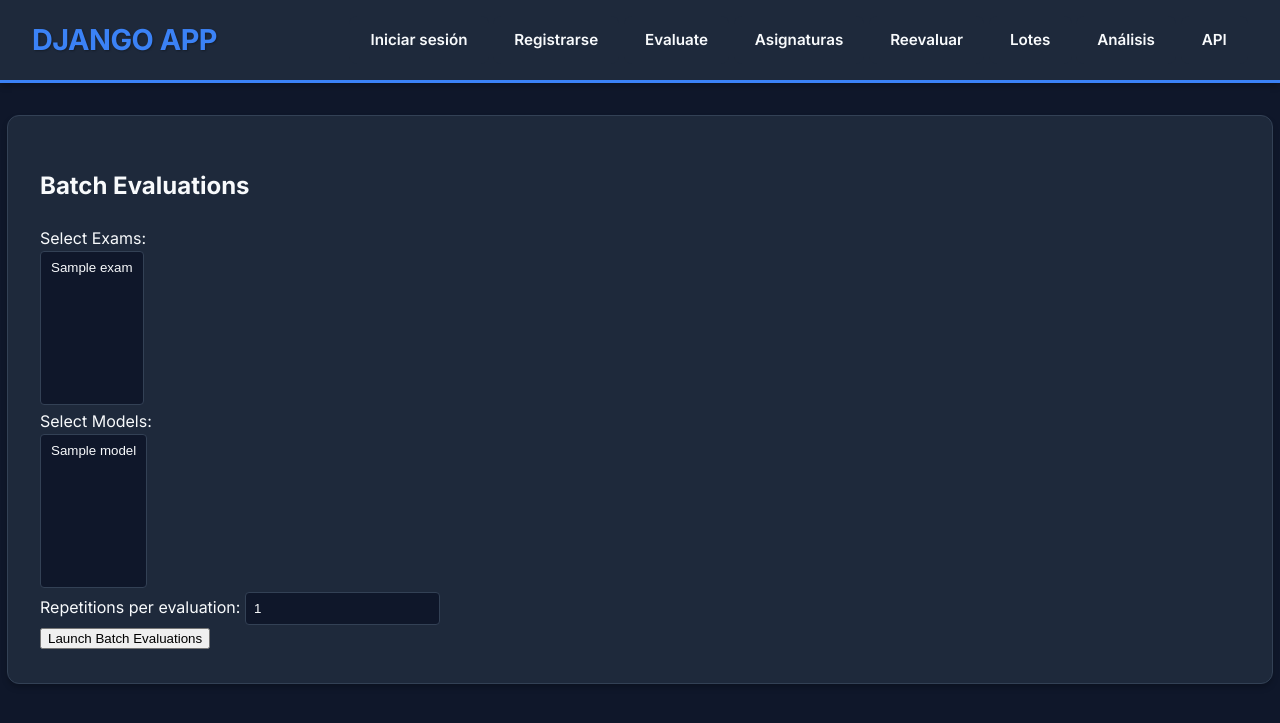
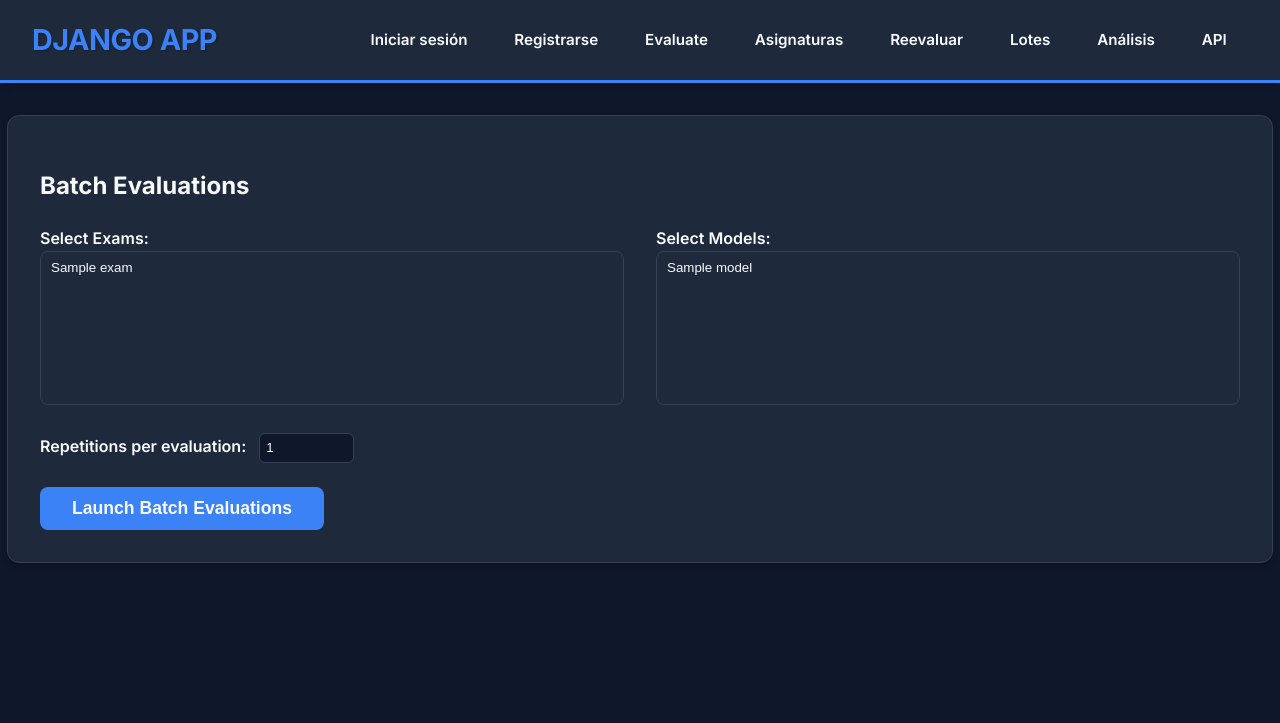
Before and after one commit to victor992992/genaigrader, a Django app: template genaigrader/templates/batch_evaluations.html in a window 1280 px wide. Shown: the top 723 px of the page. Run offline with Django 3.2, Linux system fonts and the light colour scheme; the template is opened without the code that fills it: most values are stand-ins (such as "Sample title", 1, 10 or a date in 2020).

Commit message:
Enhance batch evaluations UI with improved layout and styling

```diff
--- a/genaigrader/templates/batch_evaluations.html
+++ b/genaigrader/templates/batch_evaluations.html
@@ -4,27 +4,29 @@
 <h2>Batch Evaluations</h2>
 <form id="batch-eval-form" method="post">
     {% csrf_token %}
-    <div>
-        <label for="exams">Select Exams:</label><br>
-        <select name="exams[]" id="exams" multiple size="8">
+    <div class="batch-eval-flex">
+        <div class="batch-eval-col">
+            <label for="exams" class="batch-eval-label">Select Exams:</label><br>
+            <select name="exams[]" id="exams" multiple size="8" class="batch-eval-select">
                 {% for exam in exams %}
                     <option value="{{ exam.id }}">{{ exam }}</option>
                 {% endfor %}
             </select>
         </div>
-    <div>
-        <label for="models">Select Models:</label><br>
-        <select name="models[]" id="models" multiple size="8">
+        <div class="batch-eval-col">
+            <label for="models" class="batch-eval-label">Select Models:</label><br>
+            <select name="models[]" id="models" multiple size="8" class="batch-eval-select">
                 {% for model in models %}
                     <option value="{{ model.id }}">{{ model }}</option>
                 {% endfor %}
             </select>
         </div>
-    <div>
-        <label for="repetitions">Repetitions per evaluation:</label>
+    </div>
+    <div class="batch-eval-reps">
+        <label for="repetitions" class="batch-eval-label">Repetitions per evaluation:</label>
         <input type="number" name="repetitions" id="repetitions" min="1" value="1" required>
     </div>
-    <button type="submit">Launch Batch Evaluations</button>
+    <button type="submit" class="batch-eval-btn">Launch Batch Evaluations</button>
 </form>
 
 <!-- Progress and results UI -->
--- a/static/css/base.css
+++ b/static/css/base.css
@@ -164,3 +164,45 @@ input, textarea, select {
   padding: 0.5rem;
   border-radius: 4px;
 }
+
+.batch-eval-flex {
+  display: flex;
+  gap: 2rem;
+  flex-wrap: wrap;
+  margin-bottom: 1.5rem;
+}
+.batch-eval-col {
+  flex: 1 1 300px;
+  min-width: 250px;
+}
+.batch-eval-label {
+  font-weight: 600;
+}
+.batch-eval-select {
+  width: 100%;
+  padding: 0.5rem;
+  border-radius: 8px;
+  border: 1px solid var(--border-color);
+  background: var(--background-medium);
+}
+.batch-eval-reps {
+  margin-bottom: 1.5rem;
+}
+.batch-eval-reps input[type="number"] {
+  width: 80px;
+  padding: 0.4rem;
+  border-radius: 6px;
+  border: 1px solid var(--border-color);
+  margin-left: 0.5rem;
+}
+.batch-eval-btn {
+  padding: 0.7rem 2rem;
+  border-radius: 8px;
+  background: var(--primary-color);
+  color: var(--text-color);
+  font-weight: 600;
+  border: none;
+  font-size: 1.1em;
+  cursor: pointer;
+  transition: background 0.2s;
+}
```
Lines whose indentation alone changed are shown as unchanged.
